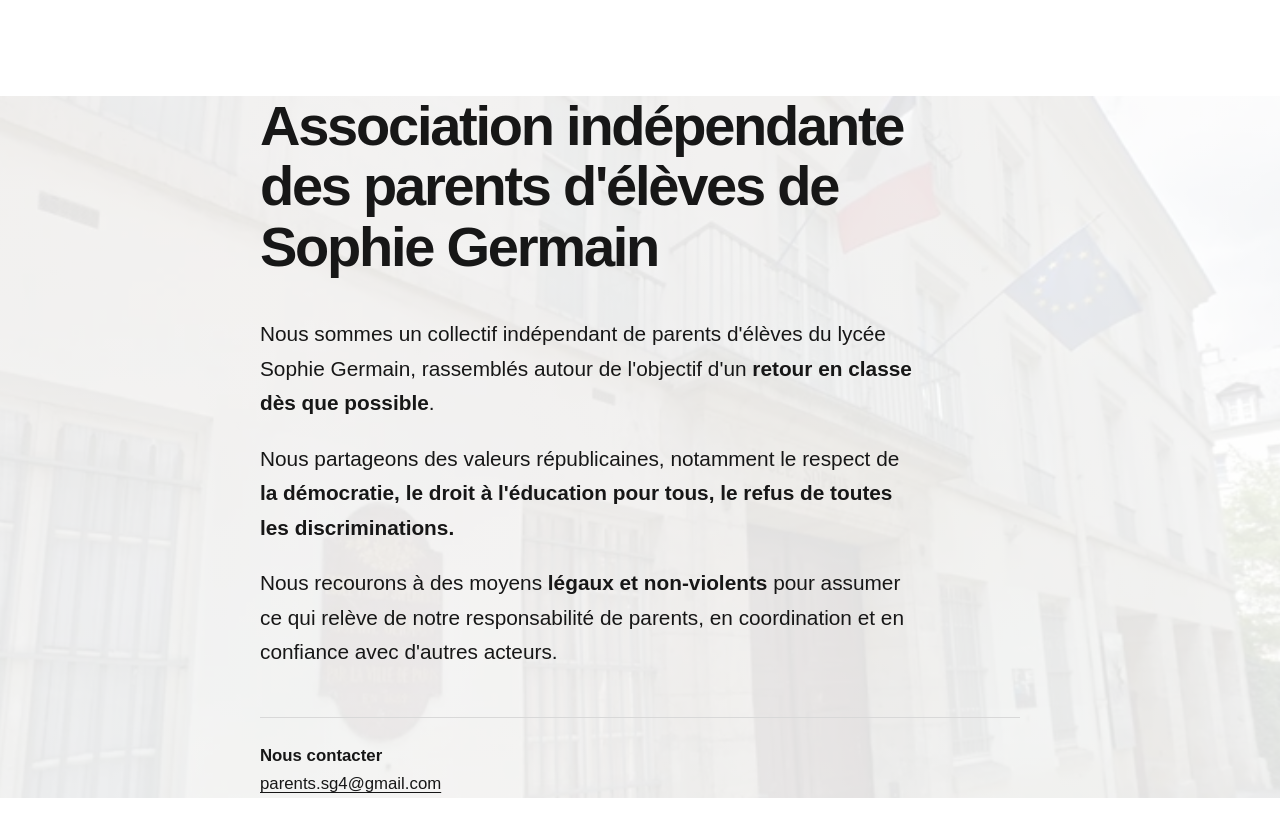
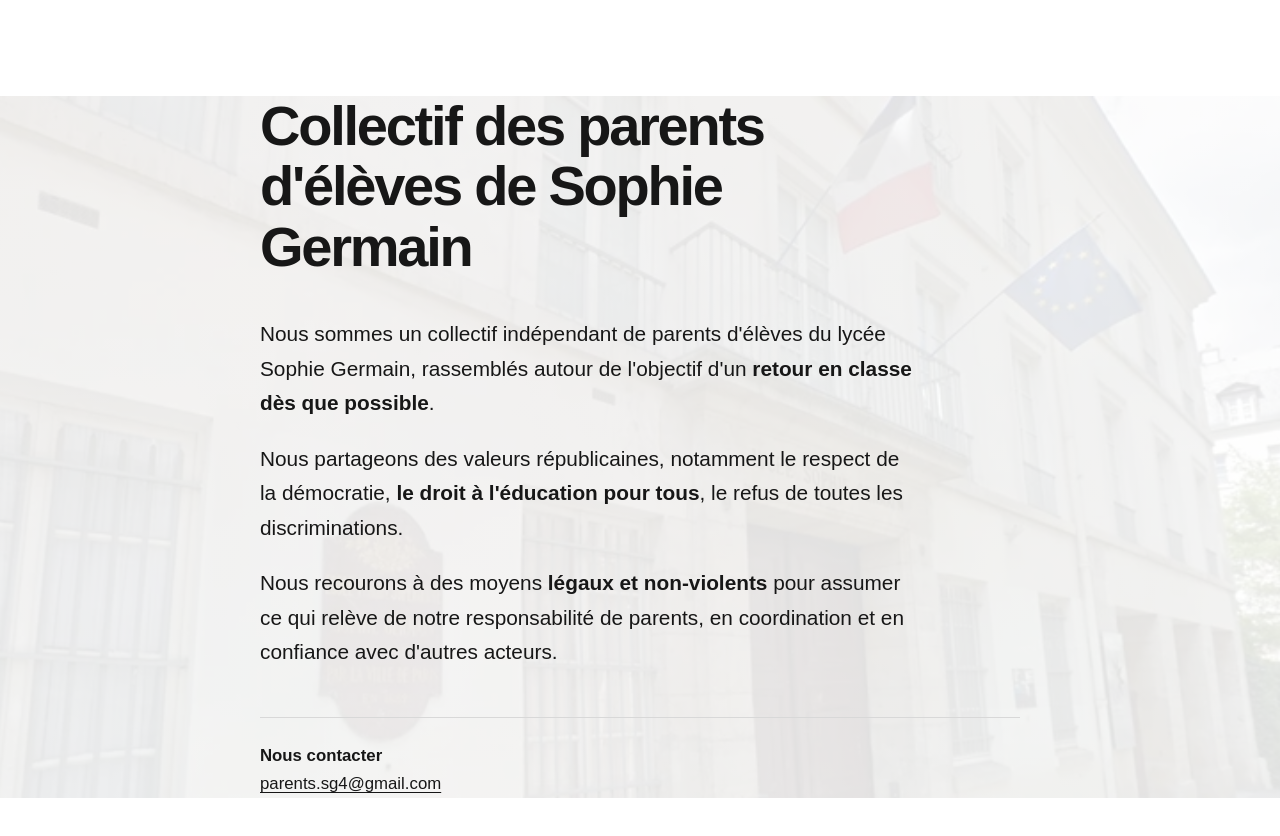
Before and after one commit to parents-sg4/parents-sg4.github.io, a plain HTML site: page index.html in a window 1280 px wide. Drawn offline with Linux system fonts and the light colour scheme.

Commit message:
Update page to match current flyer
Updated the title and description meta tags to reflect the new focus of the parent collective.

```diff
--- a/index.html
+++ b/index.html
@@ -3,9 +3,9 @@
 <head>
   <meta charset="utf-8">
   <meta name="viewport" content="width=device-width, initial-scale=1">
-  <meta name="description" content="Association indépendante des parents d'élèves de Sophie Germain : notre collectif, nos objectifs et nos valeurs.">
+  <meta name="description" content="Nous sommes un collectif indépendant de parents d'élèves du lycée Sophie Germain, rassemblés autour de l'objectif d'un retour en classe dès que possible.">
   <meta name="theme-color" content="#ffffff">
-  <title>Association indépendante des parents d'élèves de Sophie Germain</title>
+  <title>Collectif des parents d'élèves de Sophie Germain</title>
   <style>
     :root {
       color-scheme: light;
@@ -75,11 +75,11 @@
 </head>
 <body>
   <main>
-    <h1>Association indépendante des parents d'élèves de Sophie Germain</h1>
+    <h1>Collectif des parents d'élèves de Sophie Germain</h1>
     <section class="presentation" aria-label="Présentation de l'association">
       <p>Nous sommes un collectif indépendant de parents d'élèves du lycée Sophie Germain, rassemblés autour de l'objectif d'un <strong>retour en classe dès que possible</strong>.</p>
 
-      <p>Nous partageons des valeurs républicaines, notamment le respect de <strong>la démocratie, le droit à l'éducation pour tous, le refus de toutes les discriminations.</strong></p>
+      <p>Nous partageons des valeurs républicaines, notamment le respect de la démocratie, <strong>le droit à l'éducation pour tous</strong>, le refus de toutes les discriminations.</p>
 
       <p>Nous recourons à des moyens <strong>légaux et non-violents</strong> pour assumer ce qui relève de notre responsabilité de parents, en coordination et en confiance avec d'autres acteurs.</p>
     </section>
```
